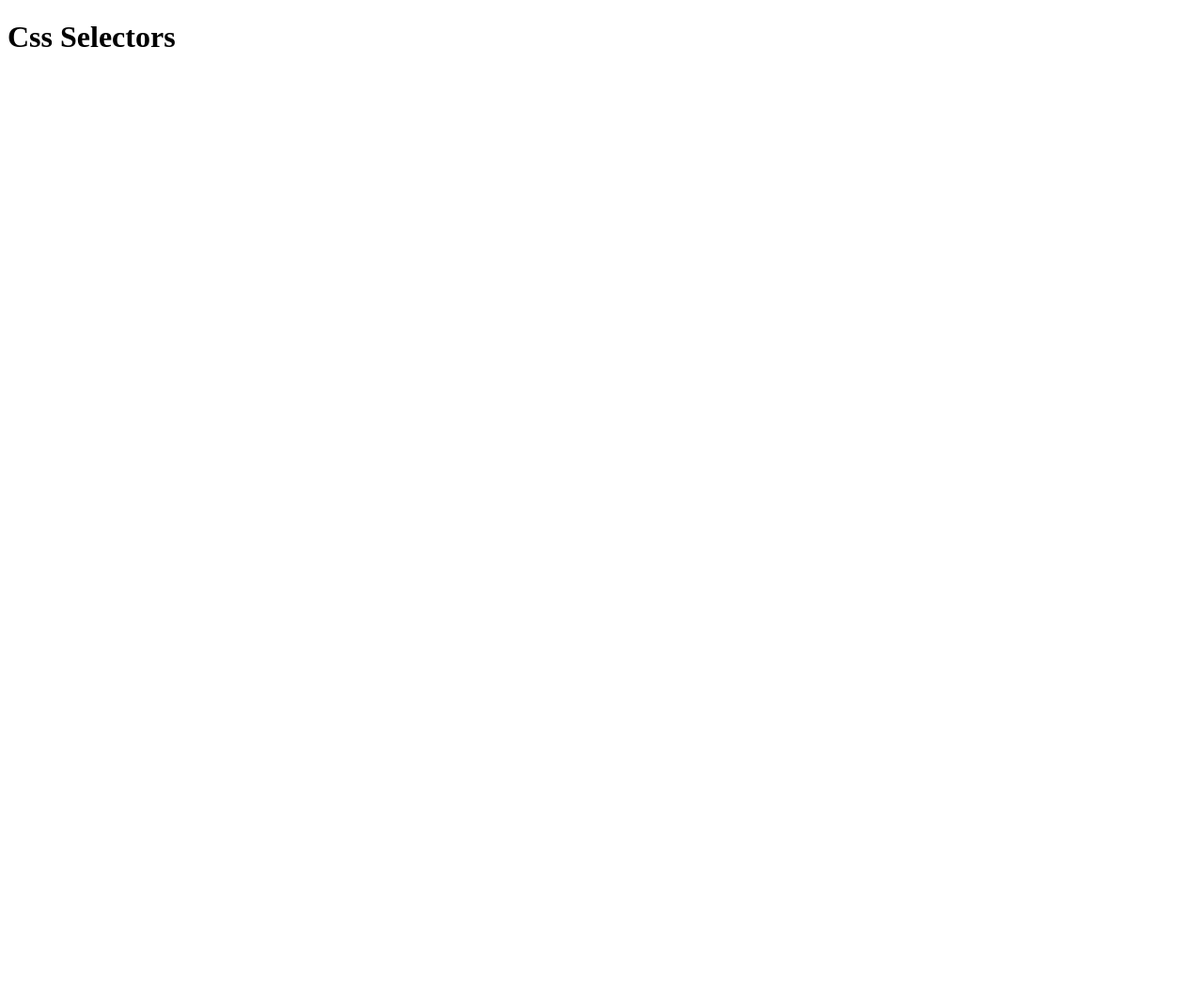
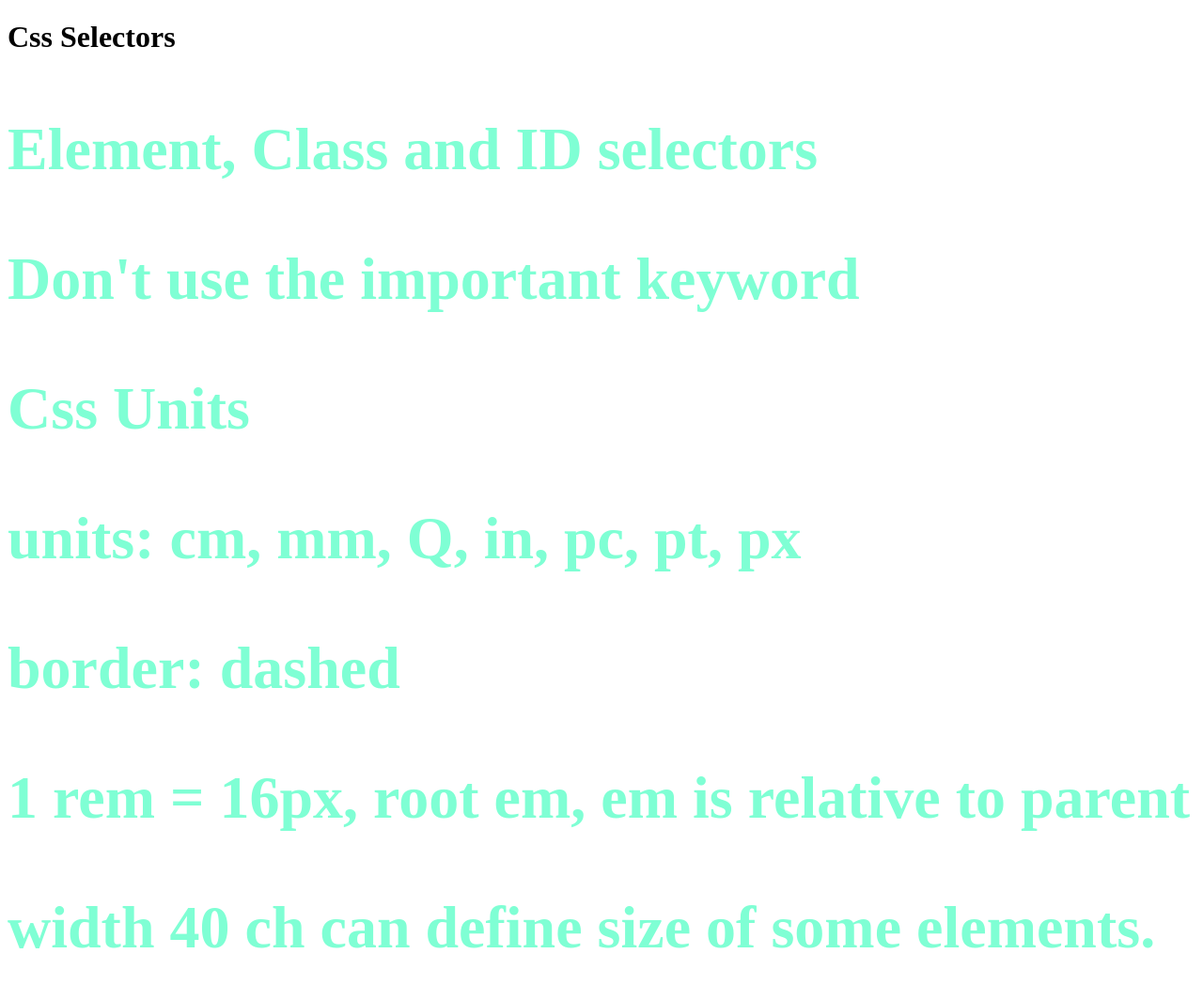
Before and after one commit to stark5200/CSS-tut, a plain HTML site: page lesson01/index.html in a window 1280 px wide. Shown: the whole page at 94% size. Before the commit the page ends 800 px from the top, so only its background shows below. Drawn offline with Linux system fonts and the light colour scheme.

Commit message:
a few more lessons

```diff
--- a/lesson01/index.html
+++ b/lesson01/index.html
@@ -9,5 +9,12 @@
 </head>
 <body>
   <h1>Css Selectors</p>
+    <p>Element, Class and ID selectors</p>
+    <p>Don't use the important keyword</p>
+    <p>Css Units</p>
+    <p>units: cm, mm, Q, in, pc, pt, px</p>
+    <p>border: dashed</p>
+    <p>1 rem = 16px, root em, em is relative to parent</p>
+    <p>width 40 ch can define size of some elements.</p>
 </body>
 </html>
--- a/lesson01/main.css
+++ b/lesson01/main.css
@@ -1,4 +1,4 @@
 p {
   font-size: 64px;
-  color: aquamarine;
+  color: aquamarine!important;
 }
```
